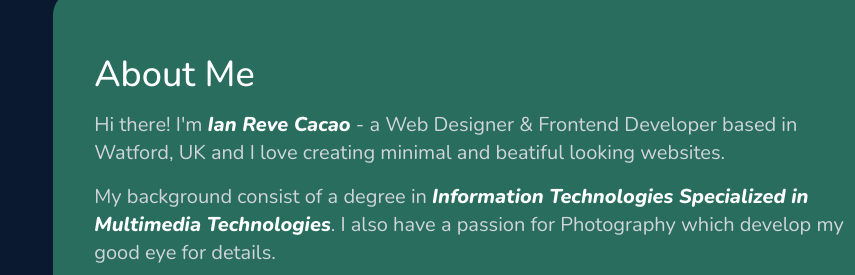
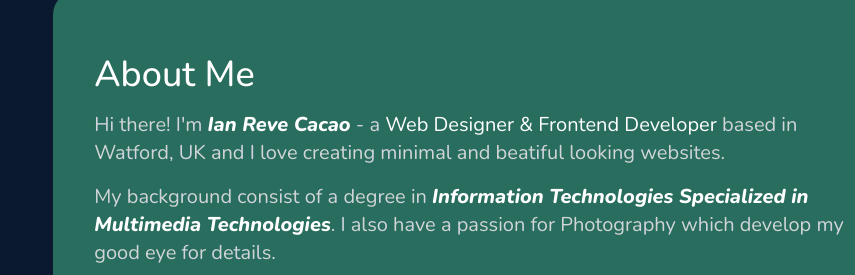
Before and after one commit to ianreve/ianreve.github.io, a website: page index.html in a window 1280 px wide. Shown: the part 809-1084 px from the top of the page, 0-855 px from the left. Drawn offline with nearby package versions, Linux system fonts and the light colour scheme.

Commit message:
Update styling

```diff
--- a/index.html
+++ b/index.html
@@ -292,7 +292,7 @@ Web Designer, Frontend Developer & Photographer</p>
 
                     <p class=" text-xl mt-4 text-gray-800 dark:text-gray-300 ">
                         Hi there! I'm <i class=" font-extrabold dark:text-[#fff] text-[#286D5D]">Ian Reve Cacao</i> - a
-                        Web Designer & Frontend Developer based in Watford, UK and
+                        <span class=" font-bold dark:text-[#fff] text-[#286D5D] ">Web Designer & Frontend Developer</span> based in Watford, UK and
                         I love creating minimal and beatiful looking websites.
                     </p>
                     <p class="text-xl mt-4 text-gray-800 dark:text-gray-300">
```
